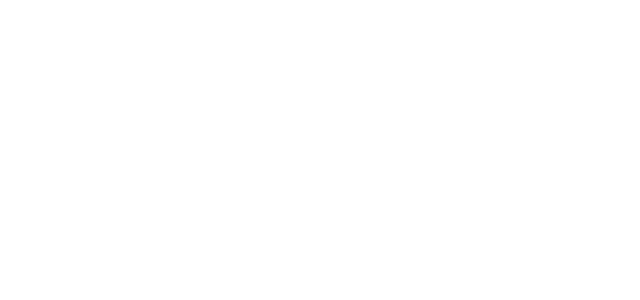
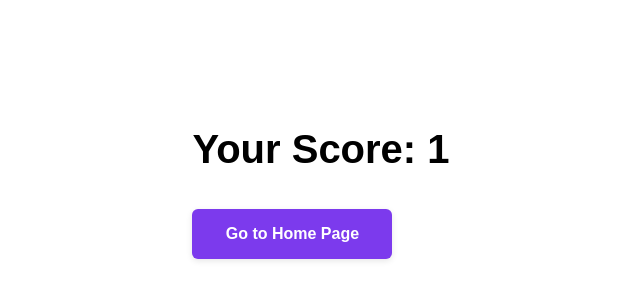
Before and after one commit to danielfrancisco/testPrepApp, a React (Vite) app: page /test-score/1 in a window 1280 px wide. Before the commit this address had no page. Shown: the part 60-360 px from the top of the page, without its empty margins (319-959 px from the left). Built offline with nearby package versions, Linux system fonts and the light colour scheme.

Commit message:
loginCredentials

```diff
--- a/src/App.tsx
+++ b/src/App.tsx
@@ -6,6 +6,7 @@ import UserRole from "./pages/UserRole"
 import StudentMainPage from './pages/StudentMainPage';
 import AdminMainPage from './pages/AdminMainPage';
 import TestsPage from "./pages/TestsPage"
+import TestScorePage from './pages/TestScorePage';
 
 export default function App(){
    return(
@@ -18,6 +19,7 @@ export default function App(){
             <Route path='/student-main' element={<StudentMainPage />} />
             <Route path='/admin-main' element={<AdminMainPage/>} />
             <Route path='/student-main/tests/:subject' element={<TestsPage />} />
+            <Route path='/test-score/:score' element={<TestScorePage />} />
 
         </Routes>
     </Router>
--- a/src/pages/CreateAccountPage.tsx
+++ b/src/pages/CreateAccountPage.tsx
@@ -7,6 +7,7 @@ type FormData = {
   name: string;
   email: string;
   password: string;
+
 };
 
 type FormErrors = {
@@ -16,11 +17,11 @@ type FormErrors = {
 };
 
 export default function CreateAccountPage() {
-  const [formData, setFormData] = useState<FormData>({
+    const [formData, setFormData] = useState<FormData>({
      name: '',
      email: '',
      password: '',
-  });
+    });
 
   const [errors, setErrors] = useState<FormErrors>({
      name: '',
@@ -70,16 +71,16 @@ export default function CreateAccountPage() {
         // If no errors, run submission logic
         try {
 
-            // const res = await fetch('https://example.com/api/data', {
-            //   method: 'POST',
-            //   headers: {
-            //     'Content-Type': 'application/json',
-            //   },
-            //   body: JSON.stringify(formData),
-            // });
-            //
-            // const result = await res.json();
-            // console.log(result);
+            const res = await fetch('http://localhost:3000/create-user', {
+              method: 'POST',
+              headers: {
+                'Content-Type': 'application/json',
+              },
+              body: JSON.stringify({form:formData, role:role }),
+            });
+
+            const result = await res.json();
+            console.log(result);
             // navigate(`/${role}-main`);
         } catch (error) {
             console.error('Error:', error);
--- a/src/pages/LoginPage.tsx
+++ b/src/pages/LoginPage.tsx
@@ -62,16 +62,16 @@ export default function LoginPage(){
 
             // If no errors, run submission logic
             try {
-                // const res = await fetch('https://example.com/api/data', {
-                //   method: 'POST',
-                //   headers: {
-                //     'Content-Type': 'application/json',
-                //   },
-                //   body: JSON.stringify(formData),
-                // });
-                //
-                // const result = await res.json();
-                // console.log(result);
+                const res = await fetch('http://localhost:3000/login', {
+                  method: 'POST',
+                  headers: {
+                    'Content-Type': 'application/json',
+                  },
+                  body: JSON.stringify({form: formData, role:role}),
+                });
+
+                const result = await res.json();
+                console.log(result);
                 // navigate(`/${role}-main`);
             } catch (error) {
                 console.error('Error:', error);
@@ -91,7 +91,9 @@ return(
 
                 <label>
                     Password
-                    <input name='password'onChange={(e)=>{GetInput(e)}}/>
+                    <input name='password' type="password"
+                    onChange={(e)=>{GetInput(e)}}/>
+
                     <p>{errors.password}</p>
                 </label>
 
--- a/src/pages/StudentMainPage.tsx
+++ b/src/pages/StudentMainPage.tsx
@@ -17,7 +17,7 @@ export default function StudentMainPage(){
         <>
              <div className="studentMainPageIntro">
              <h1>Welcome, {user}</h1>
-             <p>Prepare for your exams with preactice questions</p>
+             <p>Prepare for your exams with practice questions</p>
              <h2>Avaiable Tests</h2>
              </div>
 
--- /dev/null
+++ b/src/pages/TestScorePage.tsx
@@ -0,0 +1,18 @@
+import '../styles/pages/testScorePage.scss'
+import { useParams } from 'react-router-dom'
+import RoundedButton from '../components/RoundedButton'
+
+export default function TestScorePage(){
+    const {score} = useParams()
+
+    return(
+        <>
+          <div className="testScore-container">
+            <h1>Your Score: {score}</h1>
+            <RoundedButton children='Go to Home Page' variant='secondary'
+            size='large' route='/student-main'/>
+
+          </div>
+        </>
+    )
+}
--- a/src/pages/TestsPage.tsx
+++ b/src/pages/TestsPage.tsx
@@ -1,6 +1,7 @@
 import { useEffect, useState } from "react"
 import { useParams } from "react-router-dom"
 import "../styles/pages/testsPage.scss"
+import { useNavigate } from "react-router-dom"
 
 type tests = {
   id: number;
@@ -19,6 +20,7 @@ export default function TestsPage(){
      const[choiseIsCorrect, setChoiseIsCorrect] = useState(false)
 
      const {subject} = useParams()
+     const navigate = useNavigate()
 
     useEffect(()=>{
        fetch(`http://localhost:3000/tests/${subject}_test`)
@@ -26,17 +28,15 @@ export default function TestsPage(){
        .then(data=>setTests(data))
      },[])
 
-     useEffect(()=>{
-       console.log("score counter", scoreCounter)
-     },[scoreCounter])
-
-
     // increases currentQuestion to show the next question
      function handleNext(){
        if(currentQuestion<tests.length-1){
         setQuestion(currentQuestion+1)
        }
 
+       if(currentQuestion===tests.length-1){
+            navigate(`/test-score/${scoreCounter}`)
+       }
        setChoiseIsCorrect(false)
      }
       //not relevant just a custom capitalize function
@@ -48,11 +48,10 @@ export default function TestsPage(){
     //increases scoreCounter if the user's choice is correct
      function handleSelection(e:React.MouseEvent<HTMLDivElement>){
       //  if they've already clicked the correct option, bail out
-         if(choiseIsCorrect) return
+         if(choiseIsCorrect)return
 
          const target = e.target as HTMLElement;
          const choice = target.innerHTML
-         console.log(choice, tests[currentQuestion]?.correct_answer)
          if(choice===tests[currentQuestion]?.correct_answer){
             setScoreCounter(scoreCounter=>scoreCounter+25)
             setChoiseIsCorrect(true)
@@ -78,10 +77,6 @@ export default function TestsPage(){
             </div>
             <button onClick={handleNext}>Next</button>
         </div>
-
-        <div className="options">
-
-        </div>
       </>
     )
 }
--- a/src/styles/pages/createAccountPage.scss
+++ b/src/styles/pages/createAccountPage.scss
@@ -51,6 +51,14 @@
         height: 38px;
         cursor: pointer;
         margin-top: 15px;
+
+        box-shadow: 0 2px 6px rgba(0,0,0,0.1);
+  transition: transform 0.2s ease, box-shadow 0.2s ease;
+
+  &:hover {
+    transform: translateY(-2px);
+    box-shadow: 0 6px 12px rgba(0,0,0,0.15);
+  }
     }
 
 
--- a/src/styles/pages/loginPage.scss
+++ b/src/styles/pages/loginPage.scss
@@ -52,6 +52,14 @@
         height: 38px;
         cursor: pointer;
         font-weight: bold;
+
+        box-shadow: 0 2px 6px rgba(0,0,0,0.1);
+  transition: transform 0.2s ease, box-shadow 0.2s ease;
+
+  &:hover {
+    transform: translateY(-2px);
+    box-shadow: 0 6px 12px rgba(0,0,0,0.15);
+  }
     }
 
 
--- a/src/styles/pages/studentMainPage.scss
+++ b/src/styles/pages/studentMainPage.scss
@@ -14,7 +14,8 @@
     p{
         align-self: center;
         color: #484848;
-
+        font-size: 15.5px;
+        font-weight: bold;
     }
 }
 
@@ -51,6 +52,7 @@
 
     p{
         color: #484848;
+
     }
 
     button{
--- /dev/null
+++ b/src/styles/pages/testScorePage.scss
@@ -0,0 +1,11 @@
+
+.testScore-container{
+    display: flex;
+    justify-self: center;
+    flex-direction: column;
+    margin-top: 20vh;
+    h1{
+        font-size: 40px;
+    }
+    gap: 10px;
+}
```
